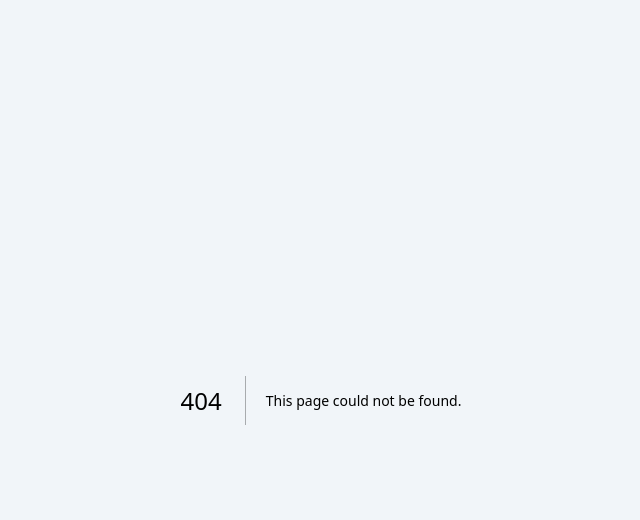
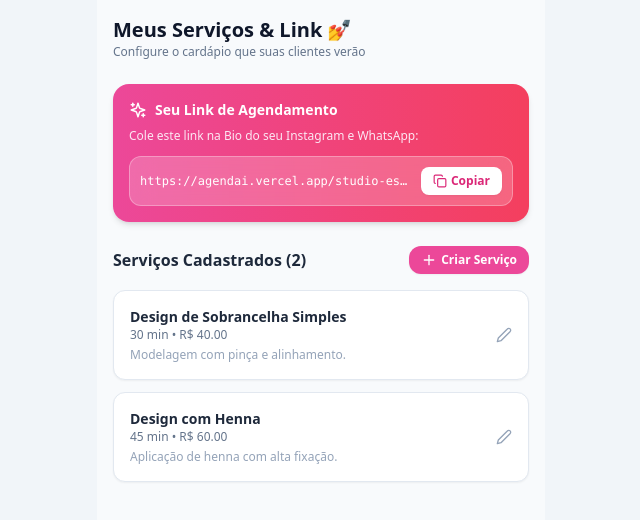
Before and after one commit to felipegdossantos8-glitch/agendai, a Next.js app: page /dashboard/servicos in a window 1280 px wide. Before the commit this address had no page. Shown: the top 520 px of the page, without its empty margins (319-959 px from the left). Built offline with nearby package versions, Linux system fonts and the light colour scheme.

Commit message:
Create page.tsx

```diff
--- /dev/null
+++ b/src/app/dashboard/servicos/page.tsx
@@ -0,0 +1,127 @@
+"use client";
+
+import { useState } from "react";
+import { Plus, Copy, Check, Edit2, Trash2, Link as LinkIcon, Sparkles } from "lucide-react";
+
+export default function GestaoServicos() {
+  const [copiado, setCopiado] = useState(false);
+  const [slug, setSlug] = useState("studio-espaco-beleza");
+
+  const [servicos, setServicos] = useState([
+    { id: "1", nome: "Design de Sobrancelha Simples", duracao: 30, preco: 40.0, descricao: "Modelagem com pinça e alinhamento." },
+    { id: "2", nome: "Design com Henna", duracao: 45, preco: 60.0, descricao: "Aplicação de henna com alta fixação." },
+  ]);
+
+  const [novoServico, setNovoServico] = useState({ nome: "", duracao: 30, preco: 0, descricao: "" });
+  const [mostrarModal, setMostrarModal] = useState(false);
+
+  const linkPersonalizado = `https://agendai.vercel.app/${slug}`;
+
+  const copiarLink = () => {
+    navigator.clipboard.writeText(linkPersonalizado);
+    setCopiado(true);
+    setTimeout(() => setCopiado(false), 2000);
+  };
+
+  const adicionarServico = () => {
+    if (!novoServico.nome || !novoServico.preco) return;
+    setServicos([...servicos, { ...novoServico, id: Date.now().toString() }]);
+    setNovoServico({ nome: "", duracao: 30, preco: 0, descricao: "" });
+    setMostrarModal(false);
+  };
+
+  return (
+    <div className="max-w-md mx-auto min-h-screen bg-slate-50 p-4 pb-20 text-slate-800">
+      <header className="mb-6">
+        <h1 className="text-xl font-bold text-slate-900">Meus Serviços & Link 💅</h1>
+        <p className="text-xs text-slate-500">Configure o cardápio que suas clientes verão</p>
+      </header>
+
+      {/* Card do Link da Bio / WhatsApp */}
+      <div className="bg-gradient-to-r from-pink-500 to-rose-500 p-4 rounded-2xl text-white shadow-md mb-6">
+        <div className="flex items-center gap-2 mb-2">
+          <Sparkles size={18} />
+          <span className="font-bold text-sm">Seu Link de Agendamento</span>
+        </div>
+        <p className="text-xs text-pink-100 mb-3">Cole este link na Bio do seu Instagram e WhatsApp:</p>
+        <div className="bg-white/20 backdrop-blur-md p-2.5 rounded-xl flex items-center justify-between gap-2 border border-white/30 text-xs">
+          <span className="truncate font-mono">{linkPersonalizado}</span>
+          <button
+            onClick={copiarLink}
+            className="bg-white text-pink-600 px-3 py-1.5 rounded-lg font-bold flex items-center gap-1 shadow-sm hover:bg-pink-50 transition-all shrink-0"
+          >
+            {copiado ? <Check size={14} /> : <Copy size={14} />}
+            {copiado ? "Copiado!" : "Copiar"}
+          </button>
+        </div>
+      </div>
+
+      {/* Lista de Serviços */}
+      <div className="flex justify-between items-center mb-4">
+        <h2 className="font-bold text-slate-800">Serviços Cadastrados ({servicos.length})</h2>
+        <button
+          onClick={() => setMostrarModal(true)}
+          className="bg-pink-500 text-white px-3 py-1.5 rounded-xl text-xs font-bold flex items-center gap-1 shadow-sm"
+        >
+          <Plus size={16} /> Criar Serviço
+        </button>
+      </div>
+
+      <div className="space-y-3">
+        {servicos.map((item) => (
+          <div key={item.id} className="p-4 bg-white rounded-xl border border-slate-200 shadow-sm flex justify-between items-center">
+            <div>
+              <h3 className="font-bold text-slate-800 text-sm">{item.nome}</h3>
+              <p className="text-xs text-slate-500">{item.duracao} min • R$ {item.preco.toFixed(2)}</p>
+              {item.descricao && <p className="text-xs text-slate-400 mt-1">{item.descricao}</p>}
+            </div>
+            <div className="flex items-center gap-2">
+              <button className="text-slate-400 hover:text-slate-600"><Edit2 size={16} /></button>
+            </div>
+          </div>
+        ))}
+      </div>
+
+      {/* Modal de Cadastro de Serviço */}
+      {mostrarModal && (
+        <div className="fixed inset-0 bg-black/50 backdrop-blur-sm flex items-center justify-center p-4 z-50">
+          <div className="bg-white rounded-2xl p-5 w-full max-w-sm space-y-4">
+            <h3 className="font-bold text-slate-900">Novo Serviço</h3>
+            <input
+              type="text"
+              placeholder="Nome do serviço (ex: Lash Lifting)"
+              value={novoServico.nome}
+              onChange={(e) => setNovoServico({ ...novoServico, nome: e.target.value })}
+              className="w-full p-3 rounded-xl border border-slate-200 text-sm"
+            />
+            <div className="grid grid-cols-2 gap-2">
+              <input
+                type="number"
+                placeholder="Preço (R$)"
+                onChange={(e) => setNovoServico({ ...novoServico, preco: parseFloat(e.target.value) })}
+                className="p-3 rounded-xl border border-slate-200 text-sm"
+              />
+              <input
+                type="number"
+                placeholder="Duração (min)"
+                value={novoServico.duracao}
+                onChange={(e) => setNovoServico({ ...novoServico, duracao: parseInt(e.target.value) })}
+                className="p-3 rounded-xl border border-slate-200 text-sm"
+              />
+            </div>
+            <textarea
+              placeholder="Descrição adicional (opcional)"
+              value={novoServico.descricao}
+              onChange={(e) => setNovoServico({ ...novoServico, descricao: e.target.value })}
+              className="w-full p-3 rounded-xl border border-slate-200 text-sm h-20"
+            />
+            <div className="flex gap-2">
+              <button onClick={() => setMostrarModal(false)} className="flex-1 py-2.5 rounded-xl border text-sm font-bold text-slate-600">Cancelar</button>
+              <button onClick={adicionarServico} className="flex-1 py-2.5 rounded-xl bg-pink-500 text-white text-sm font-bold shadow">Salvar</button>
+            </div>
+          </div>
+        </div>
+      )}
+    </div>
+  );
+}
```
